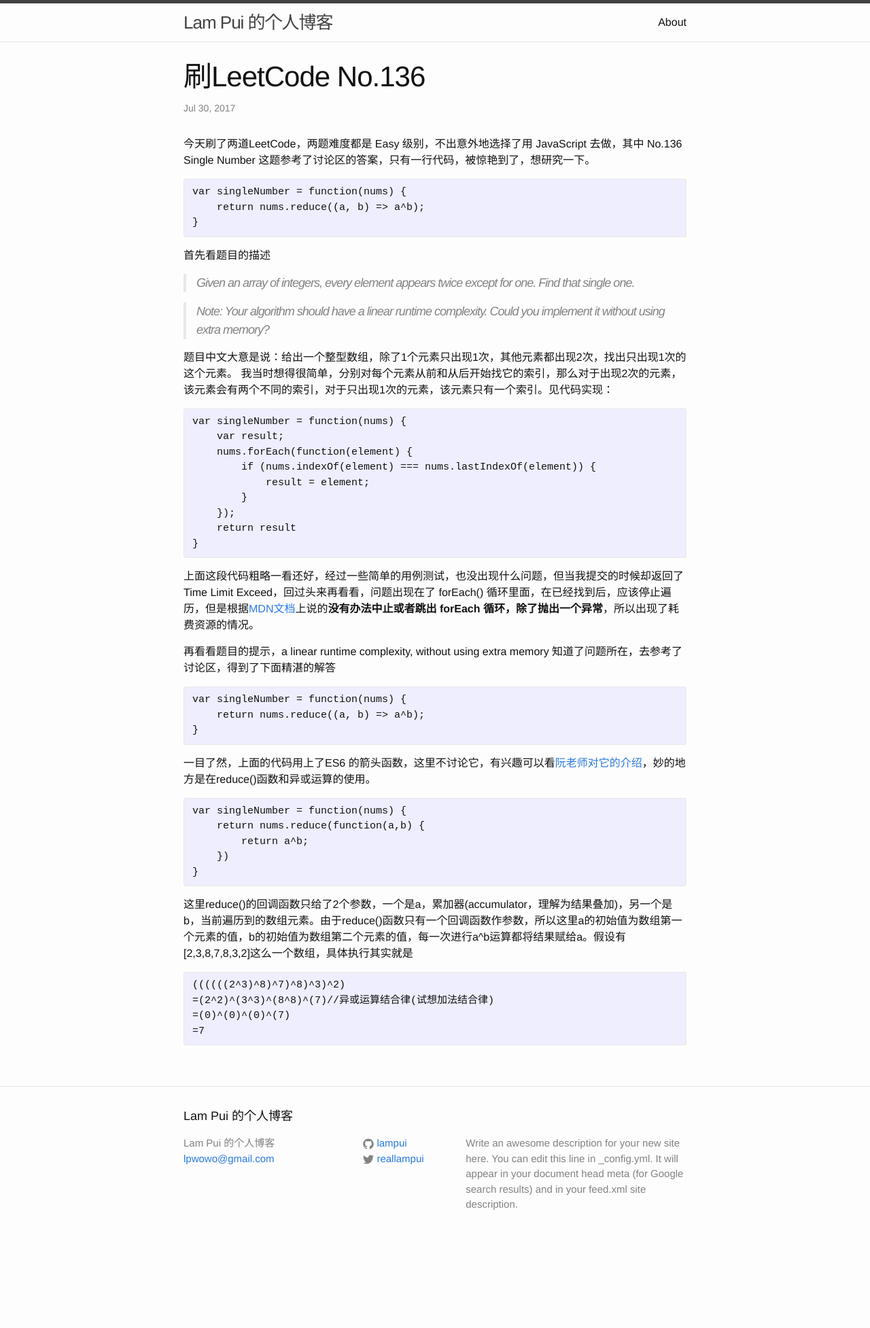
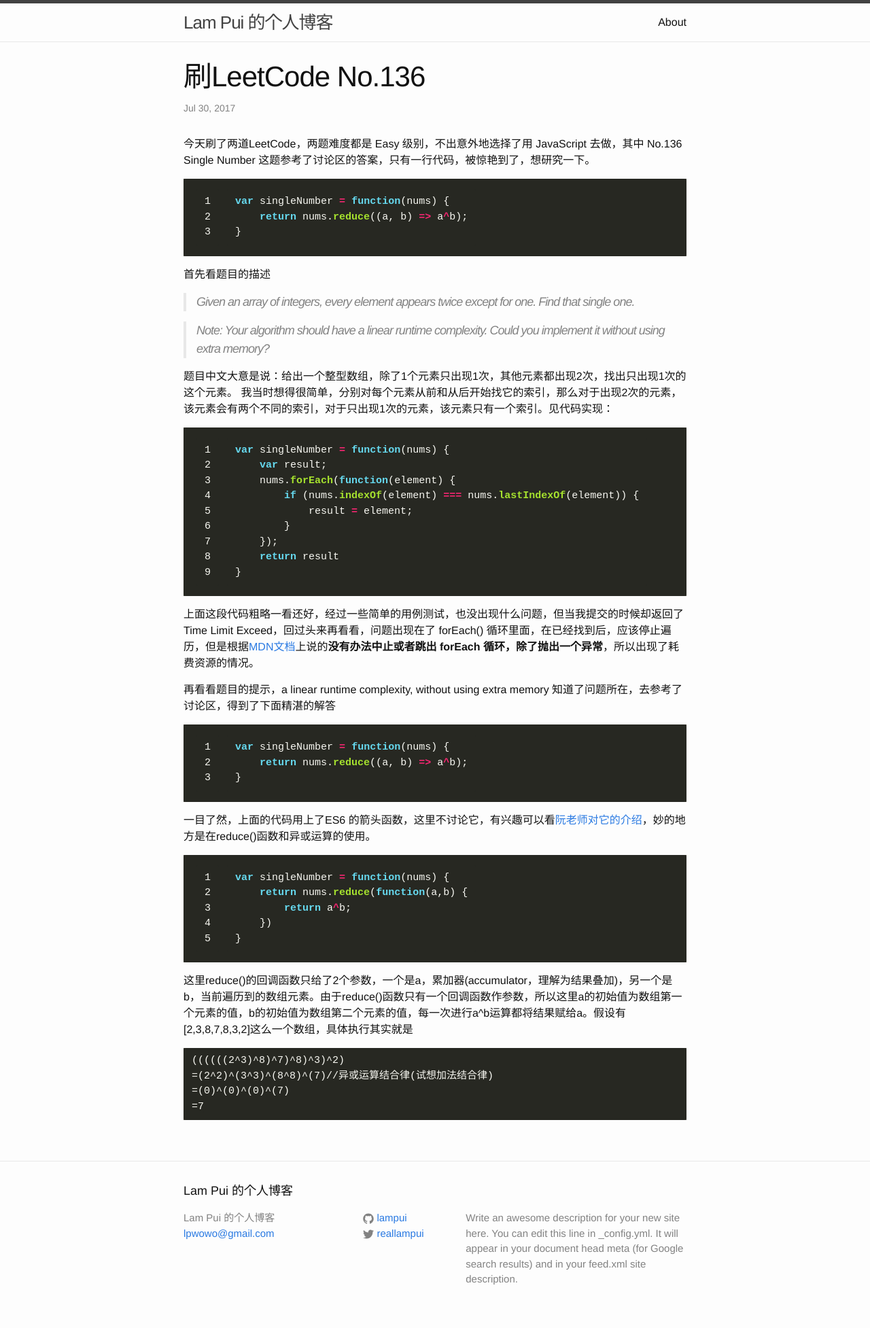
Before and after one commit to laampui/laampui.github.io, a Jekyll site: the page built from _posts/2017-07-30-刷LeetCode-No-136.md, in a window 1280 px wide. Shown: the whole page at 68% size. Built offline with Jekyll 4.4.1, drawn with Linux system fonts in a browser that asks for light colours; before the commit the page ends 1844 px from its top, so only the background shows below that.

Commit message:
修改代码高亮主题

```diff
--- a/_config.yml
+++ b/_config.yml
@@ -19,3 +19,7 @@ github_username:  lampui
 
 # Build settings
 markdown: kramdown
+highlighter: rouge
+kramdown:
+  input: GFM
+  syntax_highlighter: rouge
--- a/_posts/2017-07-30-刷LeetCode-No-136.md
+++ b/_posts/2017-07-30-刷LeetCode-No-136.md
@@ -5,11 +5,11 @@ date: 2017-07-30 19:05:48
 categories: 開發者
 ---
 今天刷了两道LeetCode，两题难度都是 Easy 级别，不出意外地选择了用 JavaScript 去做，其中 No.136 Single Number 这题参考了讨论区的答案，只有一行代码，被惊艳到了，想研究一下。
-<pre>
+{% highlight js linenos %}
 var singleNumber = function(nums) {
     return nums.reduce((a, b) => a^b);
 }
-</pre>
+{% endhighlight %}
 <!-- more -->
 首先看题目的描述
 >Given an array of integers, every element appears twice except for one. Find that single one.
@@ -19,7 +19,7 @@ var singleNumber = function(nums) {
 
 题目中文大意是说：给出一个整型数组，除了1个元素只出现1次，其他元素都出现2次，找出只出现1次的这个元素。
 我当时想得很简单，分别对每个元素从前和从后开始找它的索引，那么对于出现2次的元素，该元素会有两个不同的索引，对于只出现1次的元素，该元素只有一个索引。见代码实现：
-<pre>
+{% highlight js linenos %}
 var singleNumber = function(nums) {
     var result;
     nums.forEach(function(element) {
@@ -29,29 +29,29 @@ var singleNumber = function(nums) {
     });
     return result
 }
-</pre>
+{% endhighlight %}
 
 上面这段代码粗略一看还好，经过一些简单的用例测试，也没出现什么问题，但当我提交的时候却返回了 Time Limit Exceed，回过头来再看看，问题出现在了 forEach() 循环里面，在已经找到后，应该停止遍历，但是根据[MDN文档](https://developer.mozilla.org/zh-CN/docs/Web/JavaScript/Reference/Global_Objects/Array/forEach)上说的**没有办法中止或者跳出 forEach 循环，除了抛出一个异常**，所以出现了耗费资源的情况。
 
 再看看题目的提示，a linear runtime complexity, without using extra memory
 知道了问题所在，去参考了讨论区，得到了下面精湛的解答
-<pre>
+{% highlight js linenos %}
 var singleNumber = function(nums) {
     return nums.reduce((a, b) => a^b);
 }
-</pre>
+{% endhighlight %}
 一目了然，上面的代码用上了ES6 的箭头函数，这里不讨论它，有兴趣可以看[阮老师对它的介绍](http://es6.ruanyifeng.com/#docs/function#箭头函数)，妙的地方是在reduce()函数和异或运算的使用。
-<pre>
+{% highlight js linenos %}
 var singleNumber = function(nums) {
     return nums.reduce(function(a,b) {
         return a^b;
     })
 }
-</pre>
+{% endhighlight %}
 这里reduce()的回调函数只给了2个参数，一个是a，累加器(accumulator，理解为结果叠加)，另一个是b，当前遍历到的数组元素。由于reduce()函数只有一个回调函数作参数，所以这里a的初始值为数组第一个元素的值，b的初始值为数组第二个元素的值，每一次进行a^b运算都将结果赋给a。假设有[2,3,8,7,8,3,2]这么一个数组，具体执行其实就是
-<pre>
+{% highlight linenos %}
 ((((((2^3)^8)^7)^8)^3)^2)
 =(2^2)^(3^3)^(8^8)^(7)//异或运算结合律(试想加法结合律)
 =(0)^(0)^(0)^(7)
 =7
-</pre>
+{% endhighlight %}
--- a/_sass/_base.scss
+++ b/_sass/_base.scss
@@ -130,9 +130,8 @@ blockquote {
 pre,
 code {
     font-size: 15px;
-    border: 1px solid $grey-color-light;
     border-radius: 3px;
-    background-color: #eef;
+    background-color: #272822;
 }
 
 code {
--- a/_sass/_syntax-highlighting.scss
+++ b/_sass/_syntax-highlighting.scss
@@ -1,71 +1,93 @@
-/**
- * Syntax highlighting styles
- */
 .highlight {
-    background: #fff;
-    @extend %vertical-rhythm;
-
-    .highlighter-rouge & {
-      background: #eef;
+  table {
+    td {
+      padding: 5px;
     }
-
-    .c     { color: #998; font-style: italic } // Comment
-    .err   { color: #a61717; background-color: #e3d2d2 } // Error
-    .k     { font-weight: bold } // Keyword
-    .o     { font-weight: bold } // Operator
-    .cm    { color: #998; font-style: italic } // Comment.Multiline
-    .cp    { color: #999; font-weight: bold } // Comment.Preproc
-    .c1    { color: #998; font-style: italic } // Comment.Single
-    .cs    { color: #999; font-weight: bold; font-style: italic } // Comment.Special
-    .gd    { color: #000; background-color: #fdd } // Generic.Deleted
-    .gd .x { color: #000; background-color: #faa } // Generic.Deleted.Specific
-    .ge    { font-style: italic } // Generic.Emph
-    .gr    { color: #a00 } // Generic.Error
-    .gh    { color: #999 } // Generic.Heading
-    .gi    { color: #000; background-color: #dfd } // Generic.Inserted
-    .gi .x { color: #000; background-color: #afa } // Generic.Inserted.Specific
-    .go    { color: #888 } // Generic.Output
-    .gp    { color: #555 } // Generic.Prompt
-    .gs    { font-weight: bold } // Generic.Strong
-    .gu    { color: #aaa } // Generic.Subheading
-    .gt    { color: #a00 } // Generic.Traceback
-    .kc    { font-weight: bold } // Keyword.Constant
-    .kd    { font-weight: bold } // Keyword.Declaration
-    .kp    { font-weight: bold } // Keyword.Pseudo
-    .kr    { font-weight: bold } // Keyword.Reserved
-    .kt    { color: #458; font-weight: bold } // Keyword.Type
-    .m     { color: #099 } // Literal.Number
-    .s     { color: #d14 } // Literal.String
-    .na    { color: #008080 } // Name.Attribute
-    .nb    { color: #0086B3 } // Name.Builtin
-    .nc    { color: #458; font-weight: bold } // Name.Class
-    .no    { color: #008080 } // Name.Constant
-    .ni    { color: #800080 } // Name.Entity
-    .ne    { color: #900; font-weight: bold } // Name.Exception
-    .nf    { color: #900; font-weight: bold } // Name.Function
-    .nn    { color: #555 } // Name.Namespace
-    .nt    { color: #000080 } // Name.Tag
-    .nv    { color: #008080 } // Name.Variable
-    .ow    { font-weight: bold } // Operator.Word
-    .w     { color: #bbb } // Text.Whitespace
-    .mf    { color: #099 } // Literal.Number.Float
-    .mh    { color: #099 } // Literal.Number.Hex
-    .mi    { color: #099 } // Literal.Number.Integer
-    .mo    { color: #099 } // Literal.Number.Oct
-    .sb    { color: #d14 } // Literal.String.Backtick
-    .sc    { color: #d14 } // Literal.String.Char
-    .sd    { color: #d14 } // Literal.String.Doc
-    .s2    { color: #d14 } // Literal.String.Double
-    .se    { color: #d14 } // Literal.String.Escape
-    .sh    { color: #d14 } // Literal.String.Heredoc
-    .si    { color: #d14 } // Literal.String.Interpol
-    .sx    { color: #d14 } // Literal.String.Other
-    .sr    { color: #009926 } // Literal.String.Regex
-    .s1    { color: #d14 } // Literal.String.Single
-    .ss    { color: #990073 } // Literal.String.Symbol
-    .bp    { color: #999 } // Name.Builtin.Pseudo
-    .vc    { color: #008080 } // Name.Variable.Class
-    .vg    { color: #008080 } // Name.Variable.Global
-    .vi    { color: #008080 } // Name.Variable.Instance
-    .il    { color: #099 } // Literal.Number.Integer.Long
+    pre {
+      margin: 0;
+    }
+  }
+  .c, .cd, .cm, .c1 {
+    color: #75715e;
+    font-style: italic;
+  }
+  .cp {
+    color: #75715e;
+    font-weight: bold;
+  }
+  .cs {
+    color: #75715e;
+    font-weight: bold;
+    font-style: italic;
+  }
+  .err {
+    color: #960050;
+    background-color: #1e0010;
+  }
+  .gi {
+    color: #ffffff;
+    background-color: #324932;
+  }
+  .gd {
+    color: #ffffff;
+    background-color: #493131;
+  }
+  .ge {
+    color: #000000;
+    font-style: italic;
+  }
+  .gr, .gt {
+    color: #aa0000;
+  }
+  .gh {
+    color: #999999;
+  }
+  .go {
+    color: #888888;
+  }
+  .gp {
+    color: #555555;
+  }
+  .gs {
+    font-weight: bold;
+  }
+  .gu {
+    color: #aaaaaa;
+  }
+  .k, .kv, .kc, .kd, .kp, .kr, .kt {
+    color: #66d9ef;
+    font-weight: bold;
+  }
+  .kn, .ow, .o {
+    color: #f92672;
+    font-weight: bold;
+  }
+  .mf, .mh, .il, .mi, .mo, .m, .mb, .mx, .se {
+    color: #ae81ff;
+  }
+  .sb, .sc, .sd, .s2, .sh, .si, .sx, .sr, .s1, .ss, .s {
+    color: #e6db74;
+  }
+  .na {
+    color: #a6e22e;
+  }
+  .nc, .nd, .ne, .nf {
+    color: #a6e22e;
+    font-weight: bold;
+  }
+  .no {
+    color: #66d9ef;
+  }
+  .bp, .nb, .ni, .nn, .vc, .vg, .vi, .nv, .w {
+    color: #f8f8f2;
+  }
+  .nl {
+    color: #f8f8f2;
+    font-weight: bold;
+  }
+  .nt {
+    color: #f92672;
+  }
+  color: #f8f8f2;
+  background-color: #49483e;
 }
```
